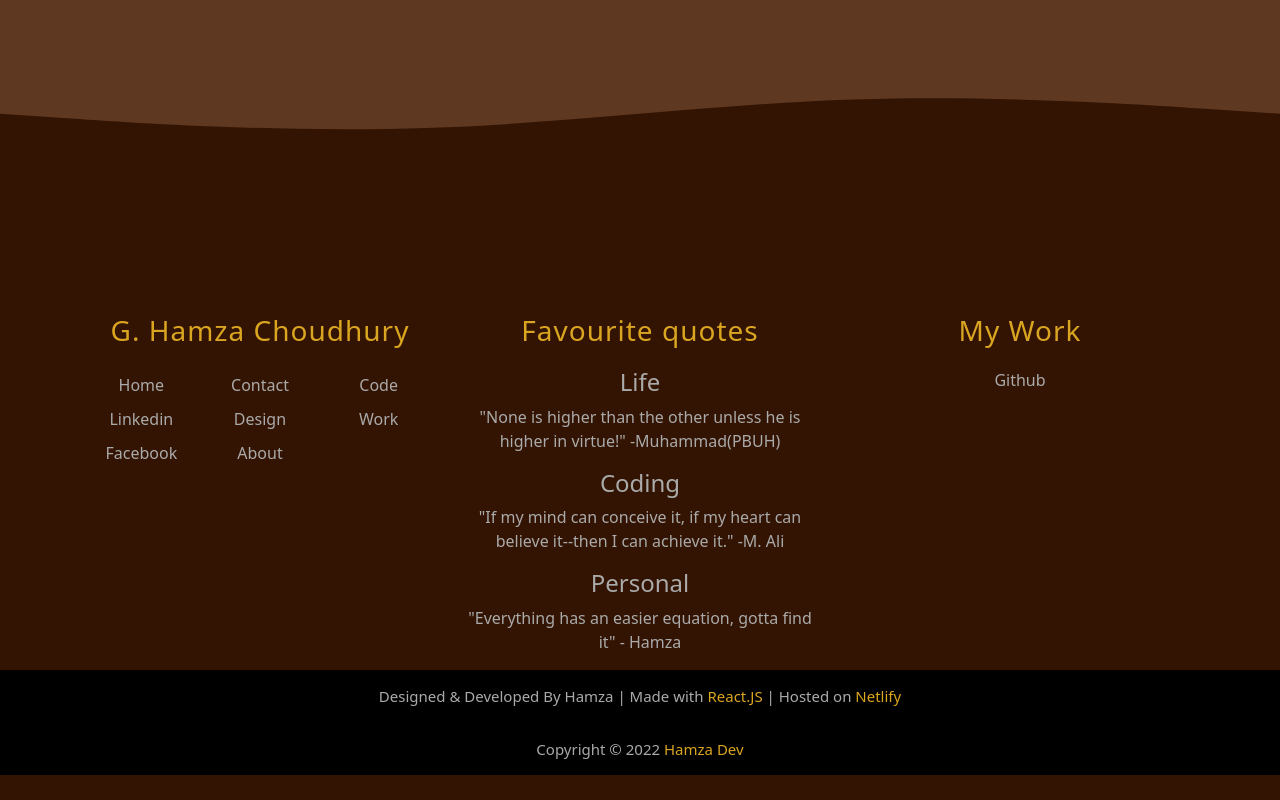
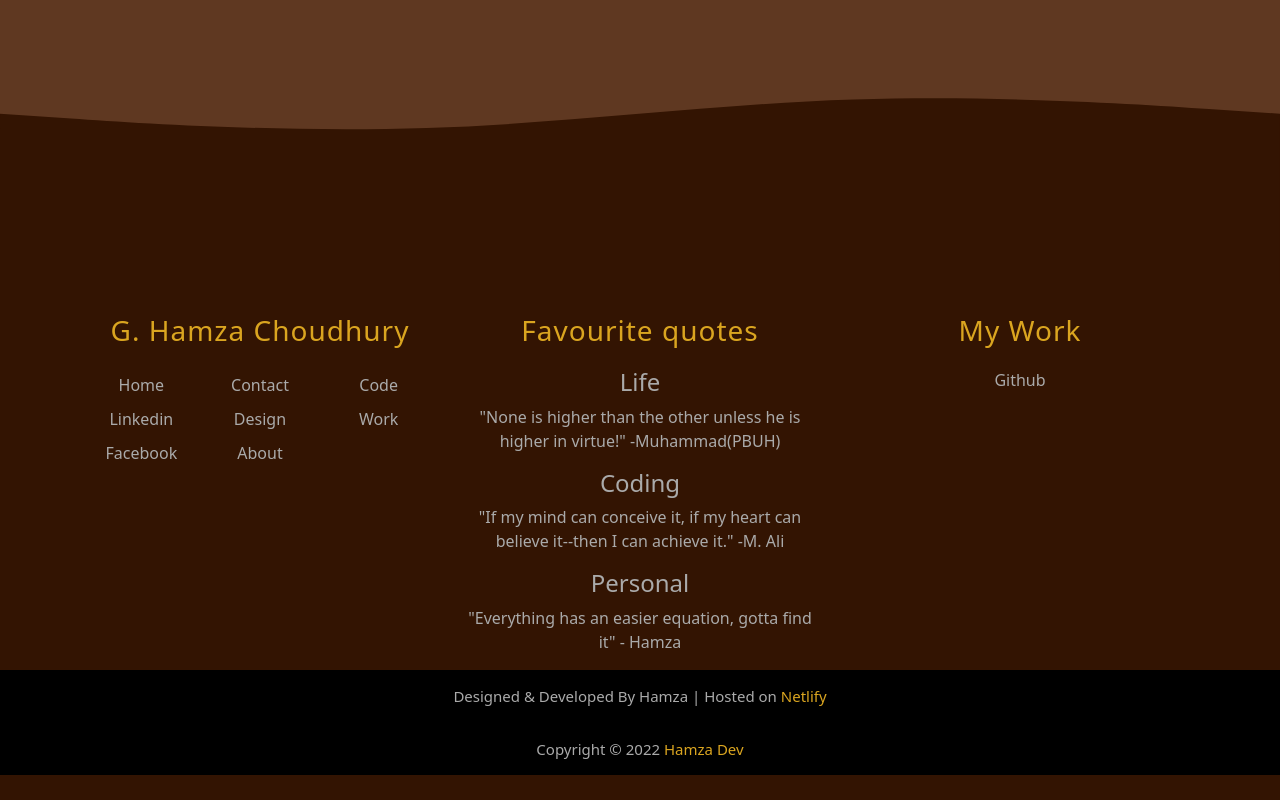
Before and after one commit to gcteamdev/ShoppingCart-Ecommerce-Lamina-s-Bakery, a React (Create React App) app: page /cart in a window 1280 px wide. Shown: the part 524-1324 px from the top of the page. Built offline with nearby package versions, Linux system fonts and the light colour scheme.

Commit message:
footer descroption correction

```diff
--- a/src/components/Footer.jsx
+++ b/src/components/Footer.jsx
@@ -105,7 +105,7 @@ function Footer() {
         </div>
       </div>
       <div className="copyright text-center">
-        Designed & Developed By Hamza | Made with <span>React.JS</span> | Hosted
+        Designed & Developed By Hamza | {/* Made with <span>React.JS</span> | */} Hosted
         on <span>Netlify</span>
       </div>
       <div className="copyright text-center">
```
